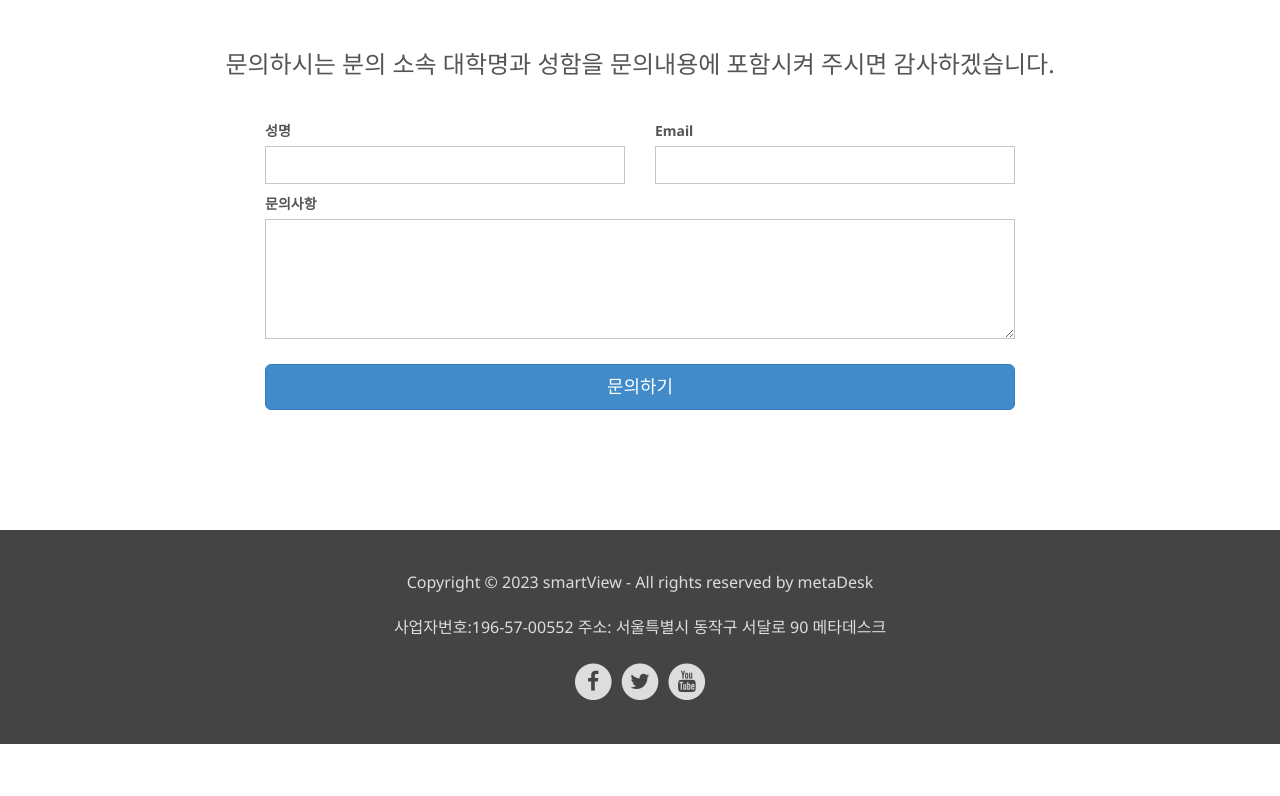
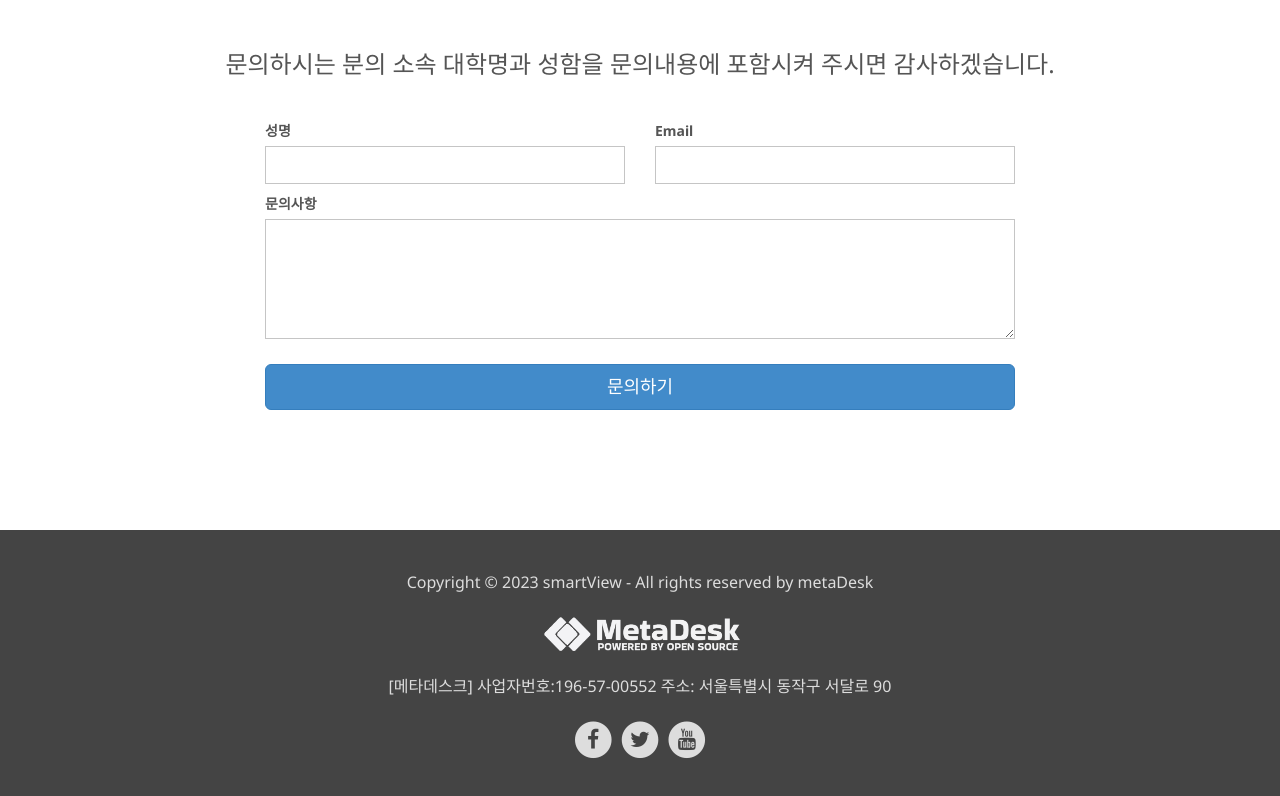
Before and after one commit to metadesk1/metadesk1.github.io, a plain HTML site: page index.html in a window 1280 px wide. Shown: the part 3486-4282 px from the top of the page. Before the commit the page ends 4230 px from the top, so only its background shows below. Drawn offline with nearby package versions, Linux system fonts and the light colour scheme.

Commit message:
Update index.html
apply logo

```diff
--- a/index.html
+++ b/index.html
@@ -328,7 +328,8 @@
 			<div class="row">
 				<div class="col-xs-12 text-center">
 					<p>Copyright &copy; 2023 smartView - All rights reserved by metaDesk </p>
-					<p> 사업자번호:196-57-00552 주소: 서울특별시 동작구 서달로 90 메타데스크 </p>
+					<p><img style="max-width: 200px; height: auto;" src="assets/img/metadesk_logo_white.png"/></p>
+					<p> [메타데스크] 사업자번호:196-57-00552 주소: 서울특별시 동작구 서달로 90</p>
 					<p class="social">
 						<a href="https://www.facebook.com/metadesk.kr">
 							<span class="fa-stack fa-lg">
```
